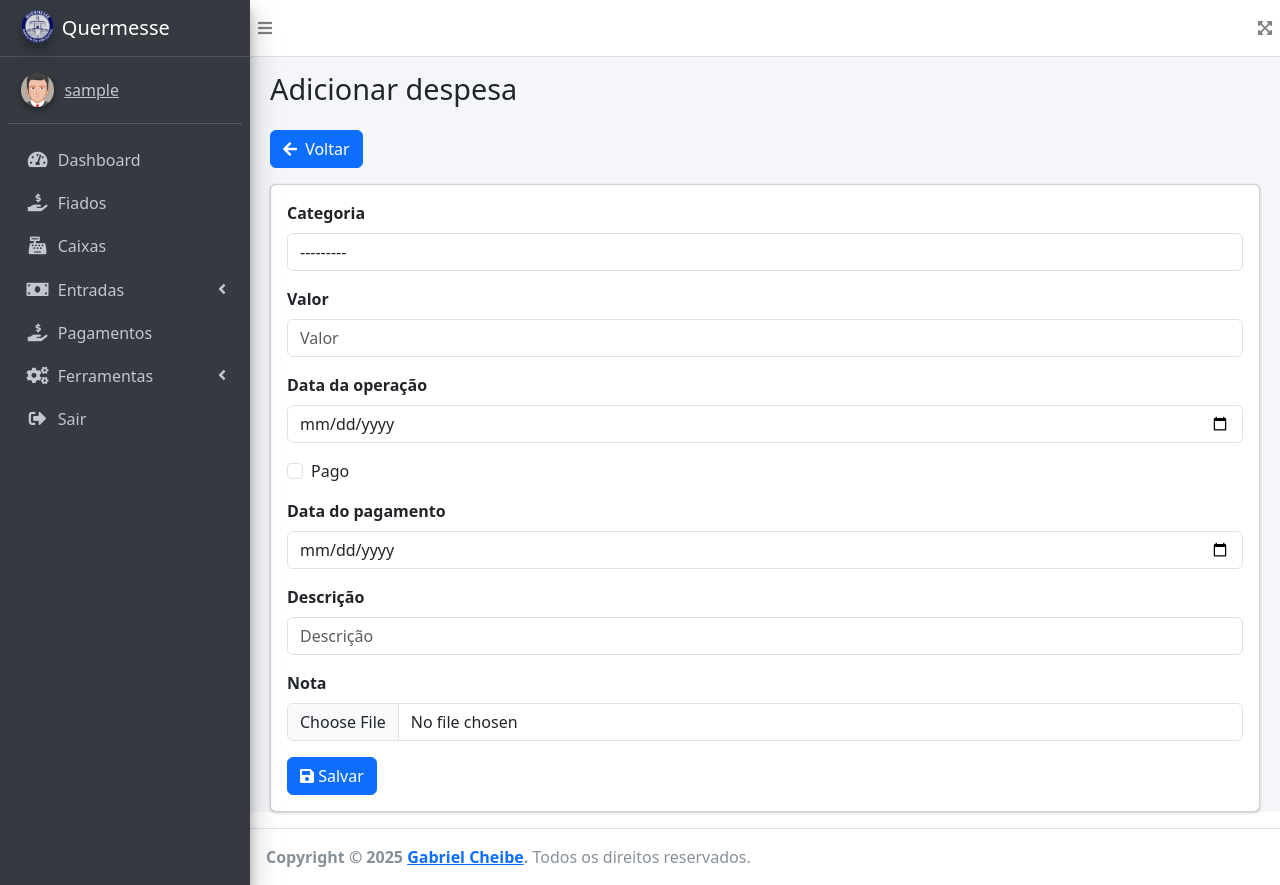
After one commit to cheibe/erp_quermesse, a Django app: page /despesas/adicionar in a window 1280 px wide. The commit adds this page. Run offline with Django 4.2, Linux system fonts and the light colour scheme; the visitor is signed in with stand-in values (Sample User, id 1); data that the repository does not hold is empty; some libraries are stand-ins or nearby versions.

Commit message:
Adicionar funcionalidades de gerenciamento de despesas, incluindo criação, edição, exclusão e filtragem, além de novos campos no formulário e na tabela.

```diff
--- a/erp_quermesse/urls.py
+++ b/erp_quermesse/urls.py
@@ -55,4 +55,9 @@ urlpatterns = [
     path('entradas/adicionar', views.add_entrada, name='add_entrada'),
     path('entradas/editar/<entrada_id>', views.edit_entrada, name='edit_entrada'),
     path('entradas/delete/<entrada_id>', views.delete_entrada, name='delete_entrada'),
+
+    path('despesas/', views.despesas, name='despesas'),
+    path('despesas/adicionar', views.add_despesa, name='add_despesa'),
+    path('despesas/editar/<despesa_id>', views.edit_despesa, name='edit_despesa'),
+    path('despesas/delete/<despesa_id>', views.delete_despesa, name='delete_despesa'),
 ] + static(settings.MEDIA_URL, document_root=settings.MEDIA_ROOT)
--- a/quermesse/forms.py
+++ b/quermesse/forms.py
@@ -197,11 +197,15 @@ class DespesasForm(forms.ModelForm):
             'categoria',
             'valor',
             'data',
+            'is_pago',
+            'datapago',
             'descricao',
             'doc'
         ]
         widgets = {
             'data': forms.widgets.DateInput(attrs={'type': 'date'}),
+            'datapago': forms.widgets.DateInput(attrs={'type': 'date'}),
+            'is_pago': forms.widgets.CheckboxInput()
         }
         helpe_texts = {
             'doc': 'Tipo de arquivos: .PDF/.JPG/.JPEG/.PNG'
@@ -216,15 +220,25 @@ class DespesasFindForm(forms.ModelForm):
         model = Despesas
         fields = [
             'categoria',
-            'data'
+            'data',
+            'datapago',
+            'is_pago',
         ]
         widgets = {
             'data': forms.widgets.DateInput(attrs={'type': 'date'}),
+            'datapago': forms.widgets.DateInput(attrs={'type': 'date'}),
+            'is_pago': forms.widgets.Select()
         }
 
     def __init__(self, *args, **kwargs):
         super().__init__(*args, **kwargs)
         self.fields['categoria'].queryset = Categoria.objects.filter(is_despesa=True).order_by('nome').all()
+        self.fields['is_pago'].widget.choices = [
+            (None, '- Todos -'),
+            (True, 'Sim'),
+            (False, 'Não'),
+        ]
+
 class EntradasForm(forms.ModelForm):
     class Meta:
         model = Entradas
--- a/quermesse/models.py
+++ b/quermesse/models.py
@@ -19,7 +19,7 @@ class Clientes(models.Model):
         return self.nome
 
 class ClienteUsuario(models.Model):
-    cliente = models.ForeignKey(Clientes, verbose_name='Clinte', on_delete=models.PROTECT)
+    cliente = models.ForeignKey(Clientes, verbose_name='Cliente', on_delete=models.PROTECT)
     nome = models.CharField(verbose_name='Nome', max_length=40)
     create_user = models.ForeignKey(settings.AUTH_USER_MODEL, verbose_name='Criado por', on_delete=models.PROTECT, related_name='clienteUsuario_user_create', blank=True, null=True)
     created = models.DateTimeField(auto_now_add=True)
@@ -102,6 +102,8 @@ class Despesas(models.Model):
     categoria = models.ForeignKey(Categoria, verbose_name='Categoria', on_delete=models.PROTECT)
     valor = models.DecimalField(verbose_name='Valor', decimal_places=2, max_digits=25)
     data = models.DateField(verbose_name='Data da operação')
+    is_pago = models.BooleanField(verbose_name='Pago', blank=True, default=False)
+    datapago = models.DateField('Data do pagamento', blank=True, null=True)
     descricao = models.CharField(verbose_name='Descrição', max_length=250, blank=True, null=True)
     doc = models.FileField(verbose_name='Nota', upload_to='doc_despesas/', blank=True, null=True, validators=[FileExtensionValidator(allowed_extensions=['pdf', 'jpg', 'jpeg', 'png'])])
     create_user = models.ForeignKey(settings.AUTH_USER_MODEL, verbose_name='Criado por', on_delete=models.PROTECT, related_name='despesa_user_create', blank=True, null=True)
--- a/quermesse/tables.py
+++ b/quermesse/tables.py
@@ -100,6 +100,12 @@ class DespesasTable(tables.Table):
     categoria = tables.Column(verbose_name='Categoria', orderable=False)
     valor = tables.Column(verbose_name='Valor', orderable=False)
     data = tables.Column(verbose_name='Data', orderable=False)
+    documento = tables.TemplateColumn(
+        '<a href="{{ record.doc.url }}" target="_blank" rel="noopener noreferrer">'
+        'Ver documento</a>',
+        verbose_name='Documento',
+        orderable=False
+    )
     opcoes = tables.TemplateColumn(template_name='despesas/botao_acoes_despesas.html', verbose_name='Opções', orderable=False)
 
     class Meta:
--- a/quermesse/templates/base.html
+++ b/quermesse/templates/base.html
@@ -85,12 +85,12 @@
                         </p>
                     </a>
                     <ul class="nav nav-treeview">
-                        <li class="nav-item">
+                        {% comment %} <li class="nav-item">
                             <a href="" class="nav-link">
                                 <i class="fas fa-handshake nav-icon"></i>
                                 <p>Bingo e Leilão</p>
                             </a>
-                        </li>
+                        </li> {% endcomment %}
                         <li class="nav-item">
                             <a href="{% url "entradas" %}" class="nav-link">
                                 <i class="fas fa-coins nav-icon"></i>
@@ -100,7 +100,7 @@
                     </ul>
                 </li>
                 <li class="nav-item">
-                    <a href="{% url "categoria_despesa" %}" class="nav-link">
+                    <a href="{% url "despesas" %}" class="nav-link">
                         <i class="nav-icon fas fa-hand-holding-usd"></i>
                         <p>
                             Pagamentos
@@ -109,7 +109,7 @@
                 </li>
                 <li class="nav-item has-treeview">
                     <a href="#" class="nav-link">
-                        <i class="nav-icon fa fa-wrench"></i>
+                        <i class="nav-icon fa fa-cogs"></i>
                         <p>
                             Ferramentas
                             <i class="right fas fa-angle-left"></i>
--- /dev/null
+++ b/quermesse/templates/despesas/add_despesa.html
@@ -0,0 +1,22 @@
+{% extends 'base.html' %}
+
+{% load bootstrap4 %}
+
+{% block conteudo %}
+    <a href="{% url 'despesas' %}" class="btn btn-primary mb-3">
+        <span class="fas fa-arrow-left mr-1"></span>
+        Voltar
+    </a>
+    <div class="card">
+        <div class="card-body">
+            <form method="post" enctype="multipart/form-data">
+                {% csrf_token %}
+                {% bootstrap_form form %}
+                <button type="submit" class="btn btn-primary">
+                    <span class="fas fa-save"></span>
+                    Salvar
+                </button>
+            </form>
+        </div>
+    </div>
+{% endblock %}
--- a/quermesse/views.py
+++ b/quermesse/views.py
@@ -612,3 +612,76 @@ def delete_entrada(request, entrada_id):
     entrada.delete()
     messages.success(request, 'O registro da entrada foi deletado com sucesso!')
     return redirect('entradas')
+
+@login_required
+def despesas(request):
+    form = forms.DespesasFindForm(request.GET)
+    form.fields['categoria'].required = False
+    form.fields['data'].required = False
+    filter_search = {}
+    if form.is_valid():
+        categoria = form.cleaned_data.get('categoria')
+        data = form.cleaned_data.get('data')
+        is_pago = form.cleaned_data.get('is_pago')
+        datapago = form.cleaned_data.get('datapago')
+        if categoria:
+            filter_search['categoria'] = categoria
+        if data:
+            filter_search['data'] = data
+        if datapago:
+            filter_search['datapago'] = datapago
+        if is_pago:
+            filter_search['is_pago'] = is_pago
+    despesas = models.Despesas.objects.filter(**filter_search).order_by('categoria__nome').all()
+    soma_valor = despesas.aggregate(total_valor=Sum('valor'))['total_valor'] or Decimal('0.00')
+    table = tables.DespesasTable(despesas)
+    RequestConfig(request, paginate={"per_page": 15}).configure(table)
+    return render(request, 'despesas/despesas.html', {
+        'title': 'Despesas',
+        'soma_valor': soma_valor,
+        'table': table,
+        'form': form
+    })
+
+@login_required
+def add_despesa(request):
+    if request.method == 'POST':
+        form = forms.DespesasForm(request.POST, request.FILES)
+        if form.is_valid():
+            nova_despesa = form.save(commit=False)
+            nova_despesa.create_user = form.cleaned_data.get('create_user') or request.user
+            nova_despesa.assign_user = form.cleaned_data.get('assign_user') or request.user
+            nova_despesa.save()
+            messages.success(request, 'O novo registro de despesas foi feito com sucesso!')
+            return redirect('despesas')
+    else:
+        form = forms.DespesasForm()
+    return render(request, 'despesas/add_despesa.html', {
+        'title': 'Adicionar despesa',
+        'form': form
+    })
+
+@login_required
+def edit_despesa(request, despesa_id):
+    qs_despesa = get_object_or_404(models.Despesas, pk=despesa_id)
+    if request.method == 'POST':
+        form = forms.DespesasForm(request.POST, request.FILES, instance=qs_despesa)
+        if form.is_valid():
+            despesa = form.save(commit=False)
+            despesa.assign_user = form.cleaned_data.get('assign_user') or request.user
+            despesa.save()
+            messages.success(request, 'O registro da despesa foi editado com sucesso!')
+            return redirect('despesas')
+    else:
+        form = forms.DespesasForm(instance=qs_despesa)
+    return render(request, 'despesas/add_despesa.html', {
+        'title': 'Editar despesa',
+        'form': form
+    })
+
+@login_required
+def delete_despesa(request, despesa_id):
+    despesa = get_object_or_404(models.Despesas, pk=despesa_id)
+    despesa.delete()
+    messages.success(request, 'O registro de despesa foi excluido com sucesso')
+    return redirect('despesas')
```
Also changed, not shown: quermesse/templates/despesas/botao_acoes_despesas.html (added, +9 -0 lines), quermesse/templates/despesas/despesas.html (added, +59 -0 lines), quermesse/migrations/0005_despesas_datapago_despesas_is_pago.py (added), quermesse/migrations/0006_alter_clienteusuario_cliente.py (added).
